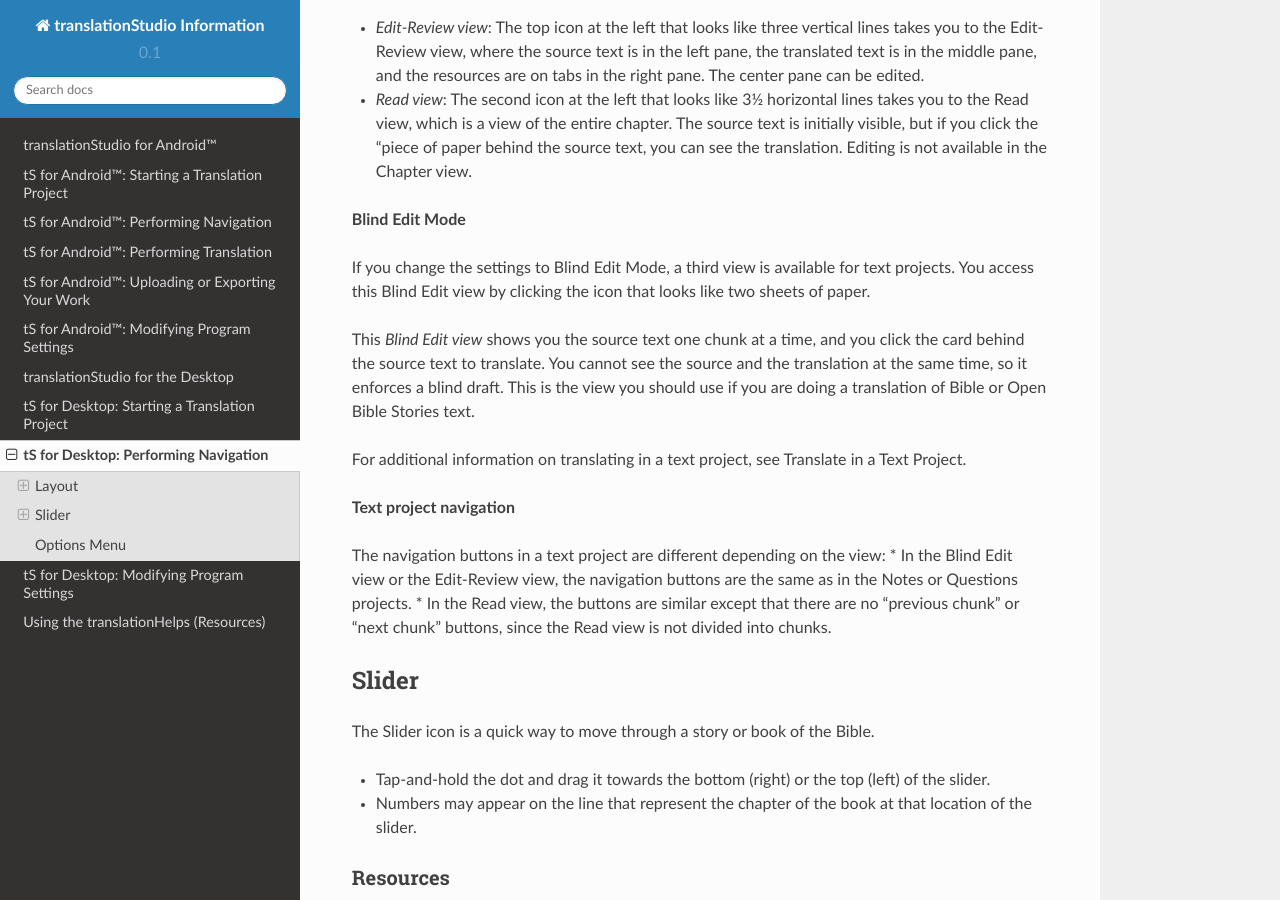
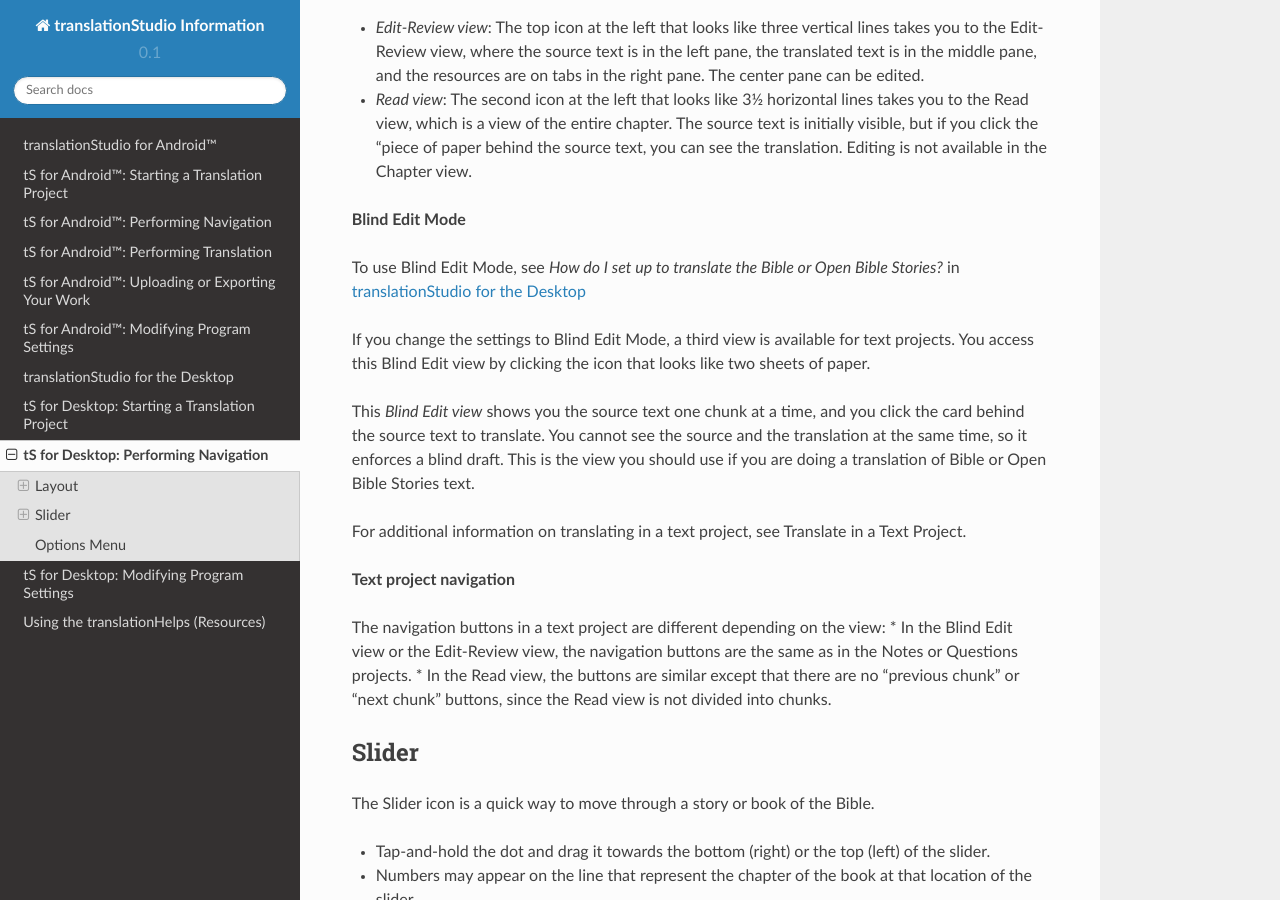
Before and after one commit to unfoldingWord-dev/translationStudio-Info, a Sphinx documentation site: the page built from docs/dNavigate.rst, in a window 1280 px wide and 900 px high, scrolled down 2805 px. Built offline with Sphinx 7.4.7 and the Read the Docs theme 2.0.0, drawn with Linux system fonts in a browser that asks for light colours; pages that are not in the unit, such as notebooks, are missing from menus.

Commit message:
Update dNavigate.rst

```diff
--- a/docs/dNavigate.rst
+++ b/docs/dNavigate.rst
@@ -100,6 +100,8 @@ If you are not in blind edit mode, there are two views for a text project:
 
 **Blind Edit Mode**
 
+To use Blind Edit Mode, see *How do I set up to translate the Bible or Open Bible Stories?* in `translationStudio for the Desktop <https://github.com/unfoldingWord-dev/translationStudio-Info/blob/master/docs/desktop.rst>`_
+
 If you change the settings to Blind Edit Mode, a third view is available for text projects. You access this Blind Edit view by clicking the icon that looks like two sheets of paper.
 
 This *Blind Edit view* shows you the source text one chunk at a time, and you click the card behind the source text to translate. You cannot see the source and the translation at the same time, so it enforces a blind draft. This is the view you should use if you are doing a translation of Bible or Open Bible Stories text.
```
